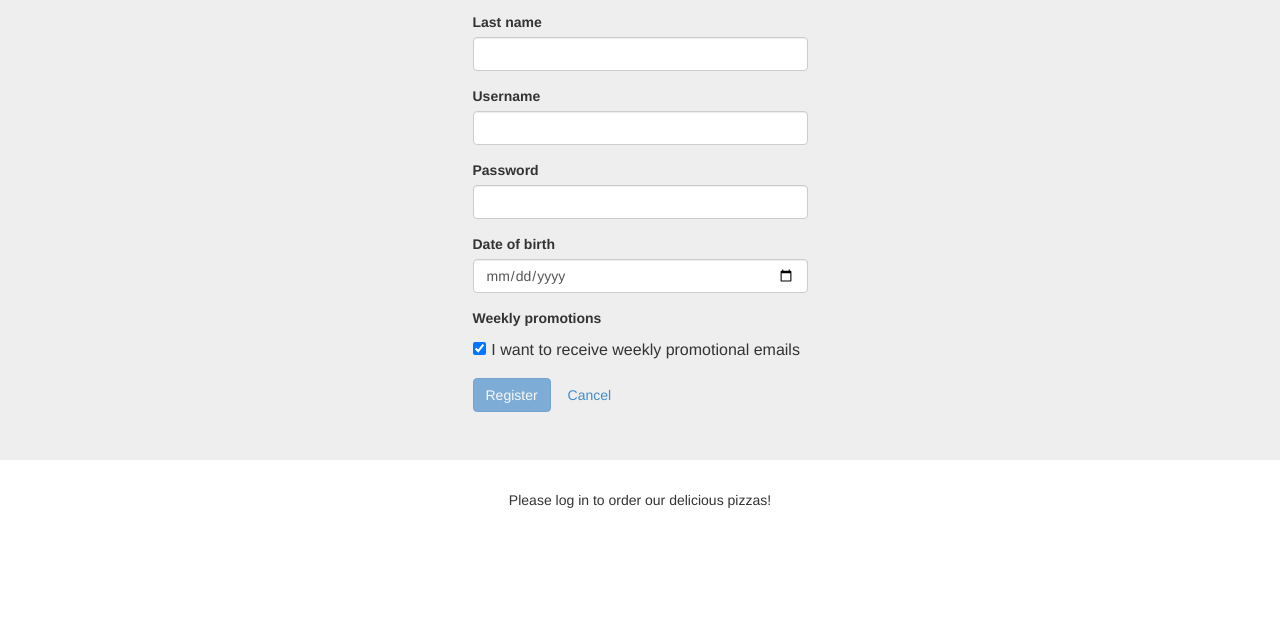
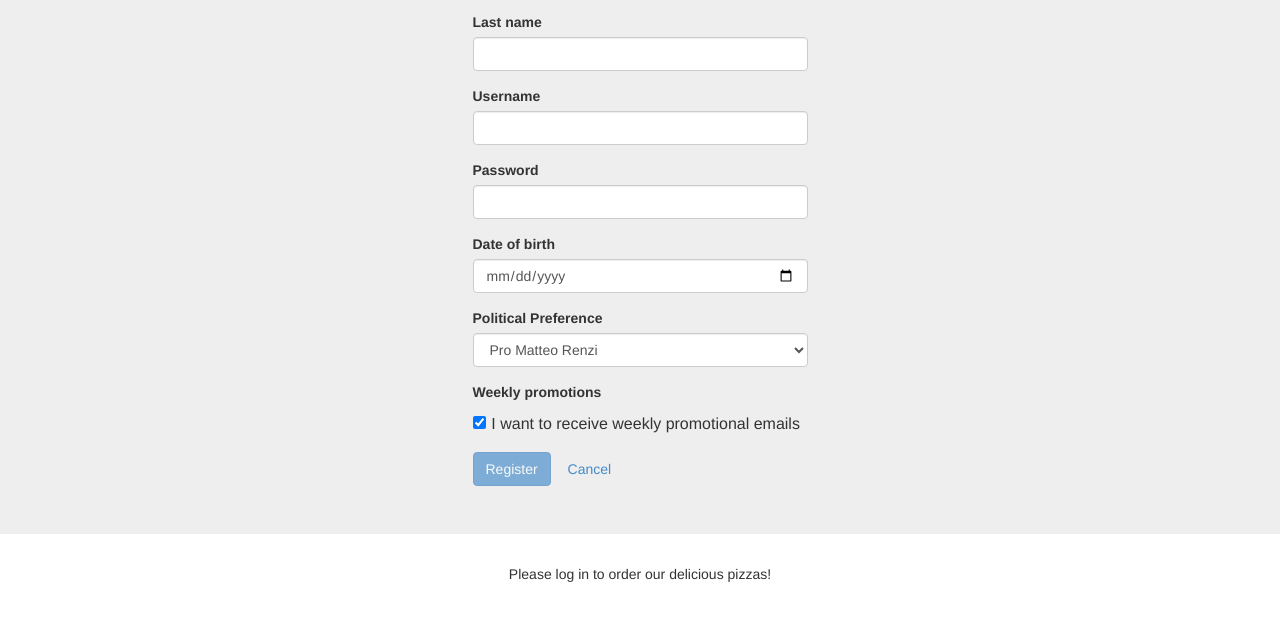
Before and after one commit to HannesBBR/PizzaApp, a website: page index.html at #/register in a window 1280 px wide. Shown: the part 173-794 px from the top of the page. Drawn offline with Linux system fonts and the light colour scheme.

Commit message:
added political preference during registration, closes #14

```diff
--- a/register/register.view.html
+++ b/register/register.view.html
@@ -22,10 +22,20 @@
             <span ng-show="form.password.$dirty && form.password.$error.required" class="help-block">Password is required</span>
         </div>
         <!-- PLACE IN COMMENTS TO DISABLE BIRTHDAY -->
-		<div class="form-group" ng-class="{ 'has-error': form.lastName.$dirty && form.lastName.$error.required }">
+		<div class="form-group" ng-class="{ 'has-error': form.birthday.$dirty && form.birthday.$error.required }">
             <label for="birthday">Date of birth</label>
             <input type="date" name="birthday" id="birthday" class="form-control" required />
             <span ng-show="form.birthday.$dirty && form.birthday.$error.required" class="help-block">Date of birth is required</span>
+        </div>
+
+        <!-- PUT IN COMMENTS TO DISABLE POLITICAL PREFERENCE -->
+        <div class="form-group" ng-class="{ 'has-error': form.politics.$dirty && form.politics.$error.required }">
+            <label for="politics">Political Preference</label>
+            <select ame="politics" id="politics" class="form-control" required>
+                <option value="pro">Pro Matteo Renzi</option>
+                <option value="contra">Contra Matteo Renzi</option>
+            </select>
+            <span ng-show="form.politics.$dirty && form.politics.$error.required" class="help-block">Date of birth is required</span>
         </div>
 
         <!-- UNCOMMENT TO ADD TERMS AND CONDITIONS -->
```
